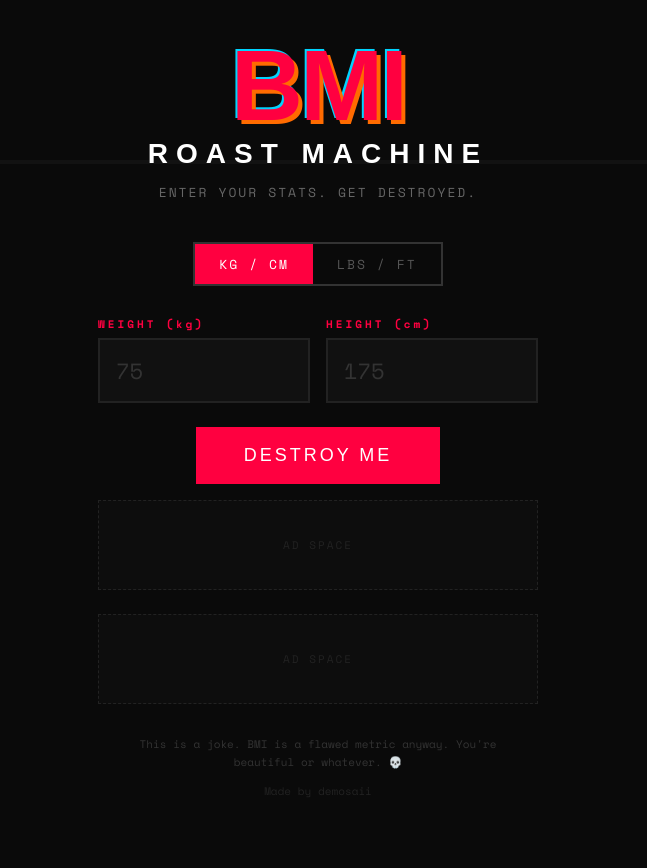
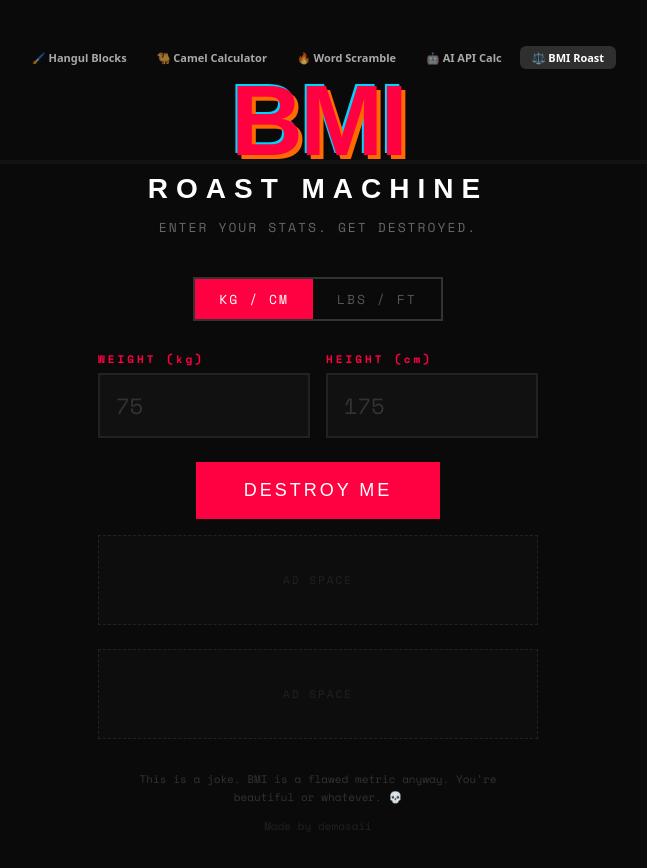
Before and after one commit to DemosLady/bmi-roast-machine, a plain HTML site: page index.html in a window 1280 px wide. Shown: the whole page, without its empty margins (322-969 px from the left). Before the commit the page ends 841 px from the top, so only its background shows below. Drawn offline with nearby package versions, Linux system fonts and the light colour scheme; a web font is replaced by a local one.

```diff
--- a/index.html
+++ b/index.html
@@ -5,12 +5,12 @@
 <meta name="google-site-verification" content="ZJlyt461my6sWkS9zmjBV7lKFOZLxUwMZpJ2fxO4a9g" />
 
 <!-- Google Analytics -->
-<script async src="https://www.googletagmanager.com/gtag/js?id=G-B42LV3KLRK"></script>
+<script async src="https://www.googletagmanager.com/gtag/js?id=G-Z5RGZRN1YF"></script>
 <script>
 window.dataLayer = window.dataLayer || [];
 function gtag(){dataLayer.push(arguments);}
 gtag("js", new Date());
-gtag("config", "G-B42LV3KLRK");
+gtag("config", "G-Z5RGZRN1YF");
 </script>
 <meta name="viewport" content="width=device-width, initial-scale=1.0">
 <title>BMI Roast Machine — Calculate Your BMI, Get Destroyed</title>
@@ -218,6 +218,14 @@
 </style>
 </head>
 <body>
+
+<nav style="display:flex;gap:6px;justify-content:center;flex-wrap:wrap;padding:6px 12px;background:#0a0a0a;font-family:system-ui,sans-serif;">
+  <a href="https://hangul-blocks.vercel.app/" style="padding:4px 12px;font-size:11px;font-weight:600;color:rgba(255,255,255,0.65);text-decoration:none;border-radius:6px;white-space:nowrap;">🖌️ Hangul Blocks</a>
+  <a href="https://camel-calculator.vercel.app/" style="padding:4px 12px;font-size:11px;font-weight:600;color:rgba(255,255,255,0.65);text-decoration:none;border-radius:6px;white-space:nowrap;">🐫 Camel Calculator</a>
+  <a href="https://word-scramble-roast.vercel.app/" style="padding:4px 12px;font-size:11px;font-weight:600;color:rgba(255,255,255,0.65);text-decoration:none;border-radius:6px;white-space:nowrap;">🔥 Word Scramble</a>
+  <a href="https://ai-pricing-calculator-rho.vercel.app/" style="padding:4px 12px;font-size:11px;font-weight:600;color:rgba(255,255,255,0.65);text-decoration:none;border-radius:6px;white-space:nowrap;">🤖 AI API Calc</a>
+  <a href="https://bmi-roast.vercel.app/" style="padding:4px 12px;font-size:11px;font-weight:600;color:#fff;background:rgba(255,255,255,0.15);text-decoration:none;border-radius:6px;white-space:nowrap;">⚖️ BMI Roast</a>
+</nav>
 
 <div class="scanline"></div>
 <div class="glitch-overlay" id="glitch"></div>
```
